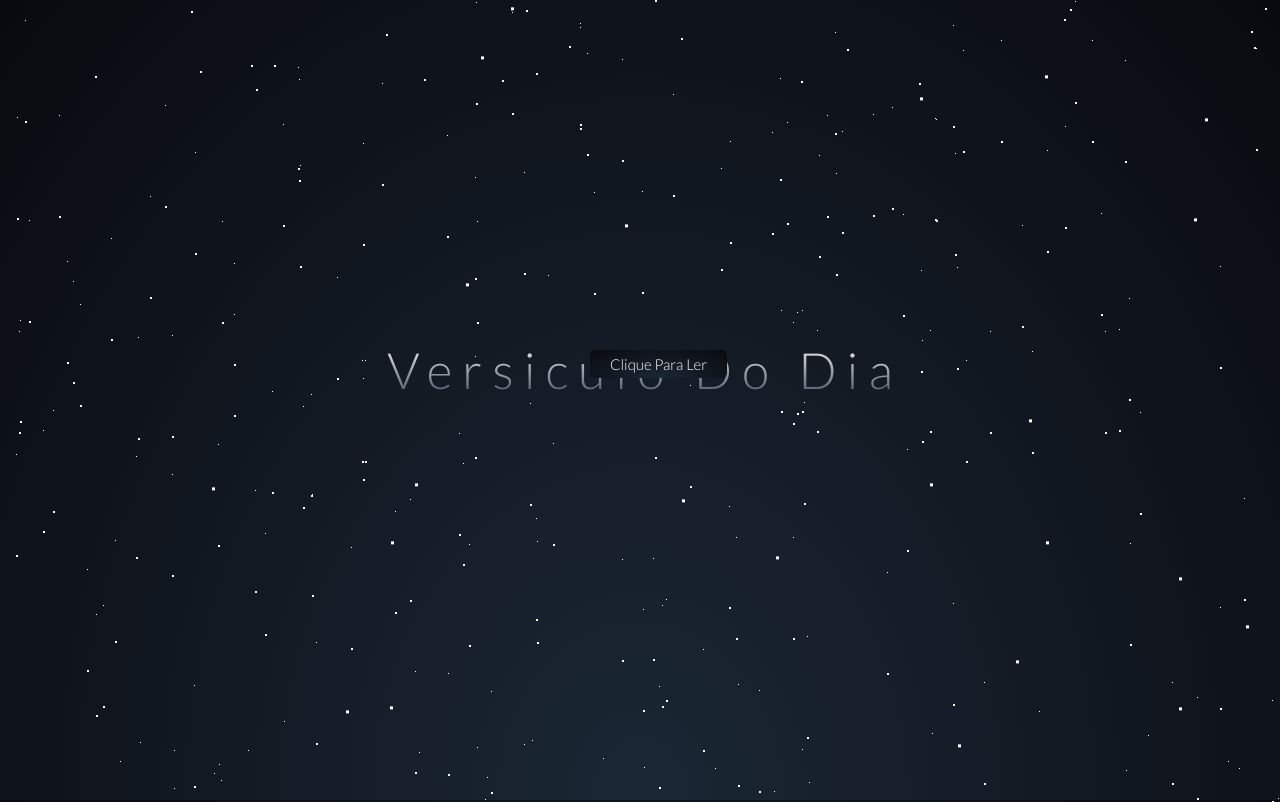
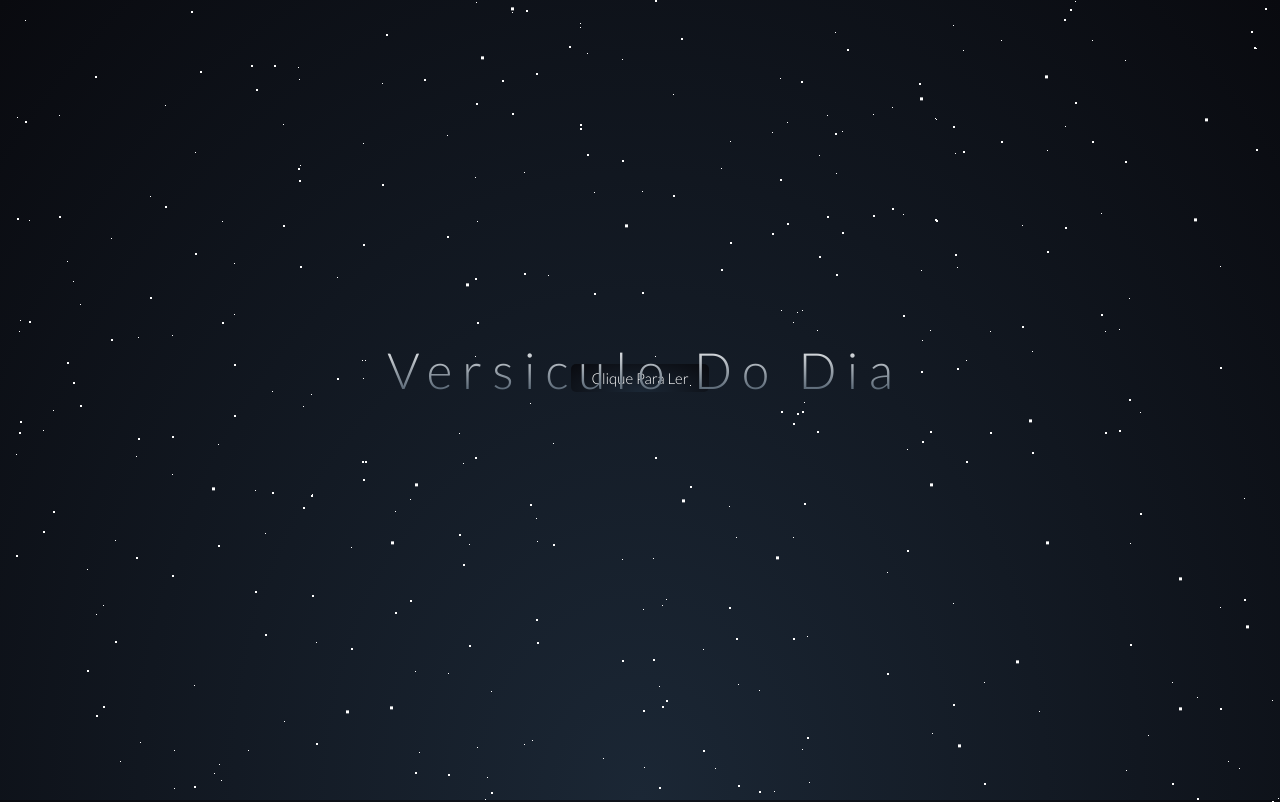
Before and after one commit to natividadesusana/read-a-verse-project, a plain HTML site: page index.html in a window 1280 px wide. Shown: the top 802 px of the page. Drawn offline with Linux system fonts and the light colour scheme.

Commit message:
atualizando

```diff
--- a/index.html
+++ b/index.html
@@ -1,7 +1,8 @@
 <!DOCTYPE html>
 <html lang="en">
+
 <head>
-        <meta charset="UTF"-8>
+    <meta charset="UTF" -8>
     <meta nome="viewport" content="width-device-width, inicial-scale">
     <meta http-equiv="X-UA-Compatible" content="ie-edge">
     <title>Versiculo do Dia</title>
@@ -10,19 +11,27 @@
     <link rel="stylesheet" href="style.css">
     <script src="./scripts.js" defer></script>
 </head>
+
 <body>
     <section class="wrapper">
         <div id="stars"></div>
         <div id="stars2"></div>
         <div id="stars3"></div>
+    </section>
+
+    <section class="wrapper-title">
         <div id="title">
             <span>Versiculo Do Dia</span>
         </div>
+    </section>
 
+    <section class="wrapper-button">
         <button id="open" class="btn-large new-quote-button" onClick="getQuote()">
             Clique Para Ler
         </button>
+    </section>
 
+    <section class="wrapper-modal">
     <div class="modal" id="modal_container">
         <div class="modal_dialog" role="document">
             <main class="card">
@@ -36,4 +45,5 @@
     </div>
     </section>
 </body>
+
 </html>
--- a/style.css
+++ b/style.css
@@ -26,10 +26,11 @@ html {
 }
 
 #open {
-    text-align: center;
-    position: absolute;
-    top: 350px;
-    left: 590px;
+    display: flex;
+    margin-left: auto;
+    margin-right: auto;
+    right: 5%;
+    margin: 350px auto;
     padding: 5px 20px;
     color:#fff;
     background: radial-gradient(ellipse at bottom, #1B2735 0%, #090A0F 100%);
@@ -40,7 +41,6 @@ html {
     font-family: Lato;
     font-weight: 300;
     font-size: 15px;
-
 }
 
 #open:hover{
@@ -90,6 +90,7 @@ html {
     background: radial-gradient(ellipse at bottom, #1B2735 0%, #090A0F 100%);
     border: 5px;
     border-radius: 5px;
+    padding: 5px 20px;
     user-select: none;
     cursor: pointer;
     font-family: Lato;
```
Lines whose indentation alone changed are shown as unchanged.
